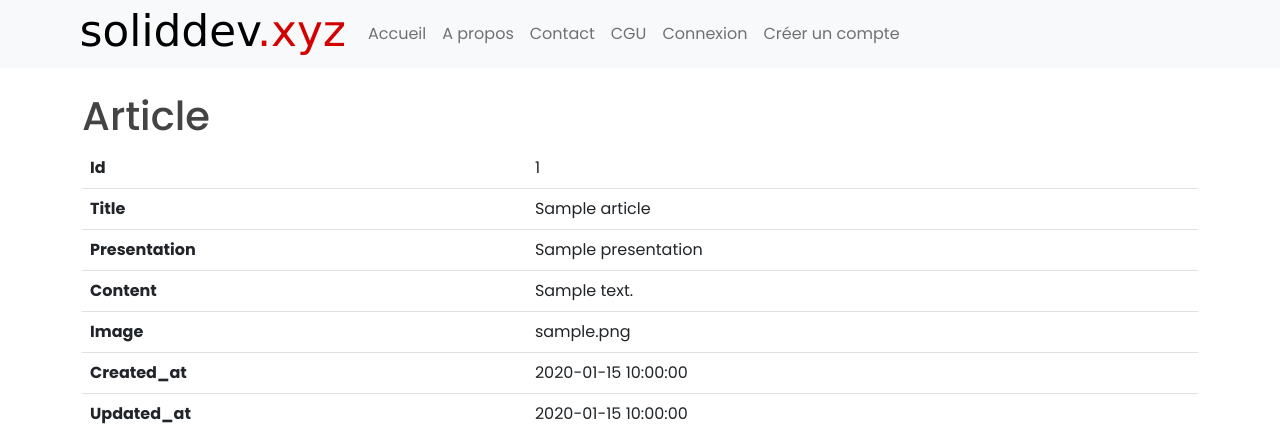
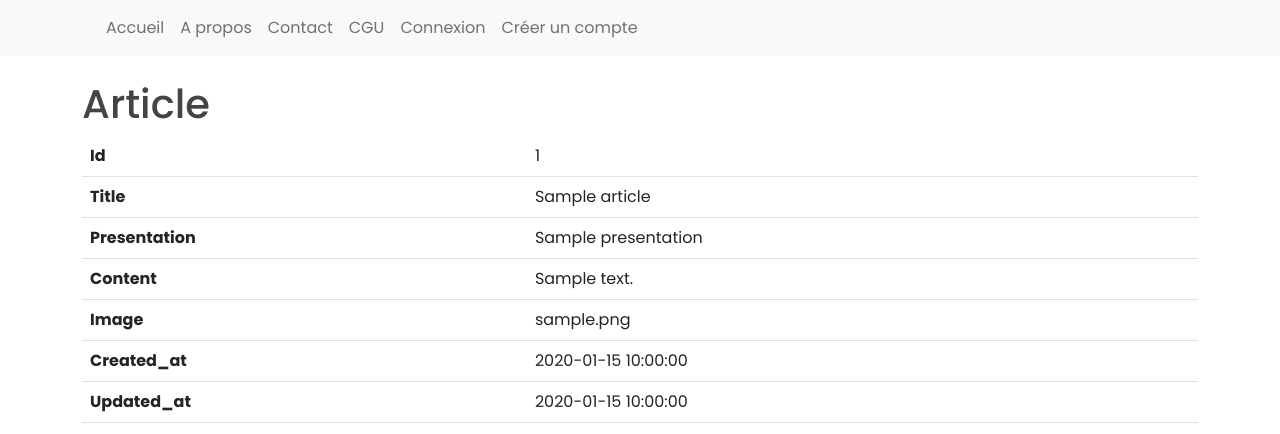
Before and after one commit to citizenz7/monblogamoi, a Symfony app: template templates/article/show.html.twig in a window 1280 px wide. Shown: the top 434 px of the page. Run offline with Twig, Linux system fonts and the light colour scheme; the template is opened without the code that fills it: most values are stand-ins (such as "Sample title", 1, 10 or a date in 2020); some libraries are stand-ins or nearby versions.

Commit message:
images, Readme

```diff
--- a/templates/base.html.twig
+++ b/templates/base.html.twig
@@ -35,8 +35,7 @@
 
     <nav class="navbar navbar-expand-lg navbar-light bg-light sticky-top">
         <div class="container">
-            <a class="navbar-brand" href="{{ path('home') }}"><img src="{{ asset('images/soliddev-logo-long1.png') }}"
-                    alt="{{ site_name }}"></a>
+            <a class="navbar-brand" href="{{ path('home') }}">{{ site_name }}</a>
             <button class="navbar-toggler" type="button" data-bs-toggle="collapse"
                 data-bs-target="#navbarSupportedContent" aria-controls="navbarSupportedContent" aria-expanded="false"
                 aria-label="Toggle navigation">
```
Also changed, not shown: README.md, public/images/articles/code-1839406_960_720.jpg (deleted), public/images/articles/laptop-3087585_1280.jpg (deleted), public/images/articles/mailbox-595854_960_720.jpg (deleted), public/images/articles/programming-583923_960_720.jpg (deleted), public/images/articles/server-1235959_960_720.jpg (deleted), public/images/articles/switch-5015530_960_720.jpg (deleted), public/images/articles/technology-1283624_960_720.jpg (deleted), public/images/soliddev-logo-long1.png (deleted), public/images/soliddev-logo-long1.svg (deleted), public/uploads/images/users/no-image.png (added).
